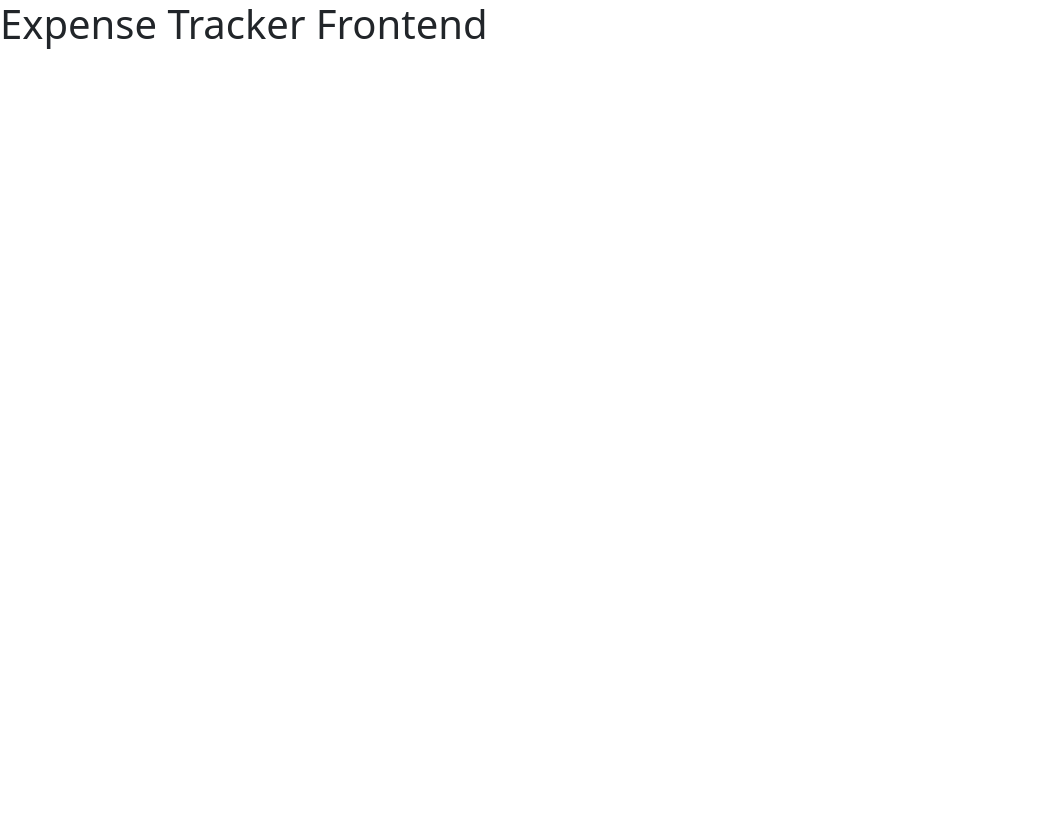
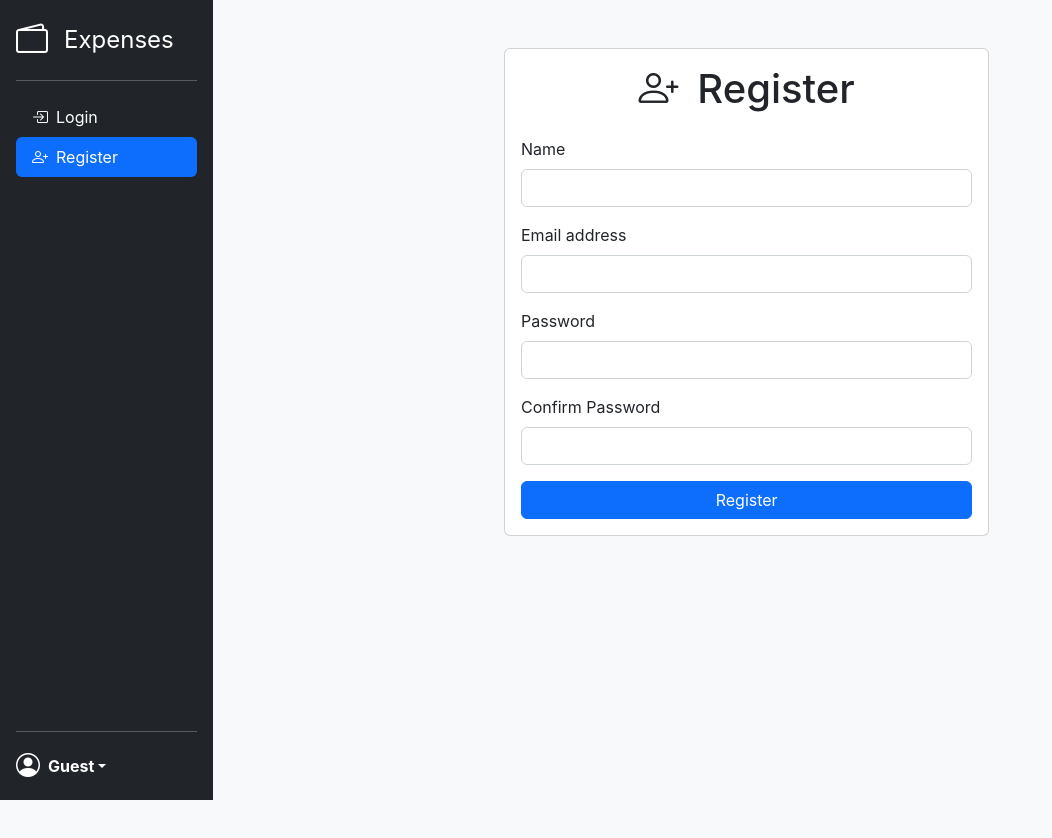
Before and after one commit to SRI-VARDHAN-ADIKI/ExpenseTracker, a React (Vite) app in the folder frontend/: page /register in a window 1280 px wide. Shown: the top 838 px of the page, without its empty margins (0-1052 px from the left). Before the commit the page ends 800 px from the top, so only its background shows below. Built offline with nearby package versions, Linux system fonts and the light colour scheme.

Commit message:
login and register working... hehehe.. by gods grace

```diff
--- a/frontend/index.html
+++ b/frontend/index.html
@@ -10,7 +10,7 @@
       href="https://cdn.jsdelivr.net/npm/bootstrap@5.2.3/dist/css/bootstrap.min.css"
       rel="stylesheet"
     />
-    <!-- Bootstrap Icons CSS -->
+    <!-- Bootstrap Icons -->
     <link
       rel="stylesheet"
       href="https://cdn.jsdelivr.net/npm/bootstrap-icons@1.10.3/font/bootstrap-icons.css"
--- a/frontend/src/App.jsx
+++ b/frontend/src/App.jsx
@@ -1,14 +1,20 @@
-import { useState } from 'react'
-import reactLogo from './assets/react.svg'
-import viteLogo from '/vite.svg'
-import './App.css'
+import React from 'react';
+import { Routes, Route } from 'react-router-dom';
+import Layout from './components/common/Layout';
+import Login from './components/Auth/Login';
+import Register from './components/Auth/Register';
+import DashboardPage from './components/Dashboard/DashboardPage';
 
 function App() {
   return (
-    <div>
-      <h1>Expense Tracker Frontend</h1>
-    </div>
-  )
+    <Routes>
+      <Route path="/" element={<Layout />}>
+        <Route index element={<DashboardPage />} />
+        <Route path="login" element={<Login />} />
+        <Route path="register" element={<Register />} />
+      </Route>
+    </Routes>
+  );
 }
 
-export default App
+export default App;
--- /dev/null
+++ b/frontend/src/components/Auth/AuthContext.jsx
@@ -0,0 +1,31 @@
+import React, { createContext, useState, useContext } from 'react';
+
+const AuthContext = createContext();
+
+export const AuthProvider = ({ children }) => {
+  const [user, setUser] = useState(null);
+
+
+  const login = (userData) => {
+    setUser(userData);
+  };
+
+  const logout = () => {
+    setUser(null);
+  };
+
+
+  const value = {
+    user,
+    isAuthenticated: !!user,
+    login,
+    logout,
+  };
+
+  return <AuthContext.Provider value={value}>{children}</AuthContext.Provider>;
+};
+
+
+export const useAuth = () => {
+  return useContext(AuthContext);
+};
--- a/frontend/src/components/Auth/Login.jsx
+++ b/frontend/src/components/Auth/Login.jsx
@@ -1,10 +1,82 @@
-import React from 'react';
+import React, { useState } from 'react';
+import { useNavigate } from 'react-router-dom';
+// The fix is here: we now import from './AuthContext' without the .js extension
+import { useAuth } from './AuthContext';
+import authApi from './authApi';
 
 const Login = () => {
+  const [formData, setFormData] = useState({
+    email: '',
+    password: '',
+  });
+
+  const { email, password } = formData;
+  const { login } = useAuth();
+  const navigate = useNavigate();
+
+  const onChange = (e) => {
+    setFormData((prevState) => ({
+      ...prevState,
+      [e.target.name]: e.target.value,
+    }));
+  };
+
+  const onSubmit = async (e) => {
+    e.preventDefault();
+    try {
+      const userData = await authApi.login({ email, password });
+      login(userData);
+      navigate('/');
+    } catch (error) {
+      console.error('Failed to log in:', error);
+      alert('Login failed. Please check your credentials.');
+    }
+  };
+
   return (
-    <div>
-      <h1>Login Page</h1>
-      <p>This is where the login form will go.</p>
+    <div className="container pt-5">
+      <div className="row justify-content-center">
+        <div className="col-md-6">
+          <div className="card">
+            <div className="card-body">
+              <h1 className="card-title text-center mb-4">
+                <i className="bi bi-box-arrow-in-right me-2"></i> Login
+              </h1>
+              <form onSubmit={onSubmit}>
+                <div className="mb-3">
+                  <label htmlFor="email" className="form-label">Email address</label>
+                  <input
+                    type="email"
+                    className="form-control"
+                    id="email"
+                    name="email"
+                    value={email}
+                    onChange={onChange}
+                    required
+                  />
+                </div>
+                <div className="mb-3">
+                  <label htmlFor="password" className="form-label">Password</label>
+                  <input
+                    type="password"
+                    className="form-control"
+                    id="password"
+                    name="password"
+                    value={password}
+                    onChange={onChange}
+                    required
+                  />
+                </div>
+                <div className="d-grid">
+                  <button type="submit" className="btn btn-primary">
+                    Login
+                  </button>
+                </div>
+              </form>
+            </div>
+          </div>
+        </div>
+      </div>
     </div>
   );
 };
--- a/frontend/src/components/Auth/Register.jsx
+++ b/frontend/src/components/Auth/Register.jsx
@@ -1,10 +1,115 @@
-import React from 'react';
+import React, { useState } from 'react';
+import { useNavigate } from 'react-router-dom';
+// The fix is here as well
+import { useAuth } from './AuthContext';
+import authApi from './authApi';
 
 const Register = () => {
+  const [formData, setFormData] = useState({
+    name: '',
+    email: '',
+    password: '',
+    password2: '',
+  });
+
+  const { name, email, password, password2 } = formData;
+  const { login } = useAuth();
+  const navigate = useNavigate();
+
+  const onChange = (e) => {
+    setFormData((prevState) => ({
+      ...prevState,
+      [e.target.name]: e.target.value,
+    }));
+  };
+
+  const onSubmit = async (e) => {
+    e.preventDefault();
+    if (password !== password2) {
+      alert('Passwords do not match');
+    } else {
+      try {
+        const userData = { name, email, password };
+        const registeredUser = await authApi.register(userData);
+        login(registeredUser);
+        navigate('/');
+      } catch (error) {
+        console.error('Failed to register:', error);
+        alert('Registration failed. Please try again.');
+      }
+    }
+  };
+
   return (
-    <div>
-      <h1>Register Page</h1>
-      <p>This is where the registration form will go.</p>
+    <div className="container pt-5">
+      <div className="row justify-content-center">
+        <div className="col-md-6">
+          <div className="card">
+            <div className="card-body">
+              <h1 className="card-title text-center mb-4">
+                <i className="bi bi-person-plus me-2"></i> Register
+              </h1>
+              <form onSubmit={onSubmit}>
+                <div className="mb-3">
+                  <label htmlFor="name" className="form-label">Name</label>
+                  <input
+                    type="text"
+                    className="form-control"
+                    id="name"
+                    name="name"
+                    value={name}
+                    onChange={onChange}
+                    required
+                  />
+                </div>
+                <div className="mb-3">
+                  <label htmlFor="email" className="form-label">Email address</label>
+                  <input
+                    type="email"
+                    className="form-control"
+                    id="email"
+                    name="email"
+                    value={email}
+                    onChange={onChange}
+                    required
+                  />
+                </div>
+                <div className="mb-3">
+                  <label htmlFor="password" className="form-label">Password</label>
+                  <input
+                    type="password"
+                    className="form-control"
+                    id="password"
+                    name="password"
+                    value={password}
+                    onChange={onChange}
+                    required
+                    minLength="6"
+                  />
+                </div>
+                <div className="mb-3">
+                  <label htmlFor="password2" className="form-label">Confirm Password</label>
+                  <input
+                    type="password"
+                    className="form-control"
+                    id="password2"
+                    name="password2"
+                    value={password2}
+                    onChange={onChange}
+                    required
+                    minLength="6"
+                  />
+                </div>
+                <div className="d-grid">
+                  <button type="submit" className="btn btn-primary">
+                    Register
+                  </button>
+                </div>
+              </form>
+            </div>
+          </div>
+        </div>
+      </div>
     </div>
   );
 };
--- /dev/null
+++ b/frontend/src/components/Auth/authApi.js
@@ -0,0 +1,29 @@
+import axios from 'axios';
+
+// The base URL of our backend API
+const API_URL = 'http://localhost:5000/api/auth/';
+
+// Register user function
+const register = async (userData) => {
+  // Make a POST request to the register endpoint
+  const response = await axios.post(API_URL + 'register', userData);
+
+  // Axios puts the response data inside the 'data' property
+  return response.data;
+};
+
+// Login user function
+const login = async (userData) => {
+  // Make a POST request to the login endpoint
+  const response = await axios.post(API_URL + 'login', userData);
+
+  return response.data;
+};
+
+// Create an object to export
+const authApi = {
+  register,
+  login,
+};
+
+export default authApi;
--- a/frontend/src/components/common/Layout.jsx
+++ b/frontend/src/components/common/Layout.jsx
@@ -6,14 +6,10 @@ const Layout = () => {
   return (
     <div className="container-fluid">
       <div className="row">
-        {/* Sidebar Column */}
         <div className="col-md-3 col-lg-2 p-0">
           <SideNav />
         </div>
-
-        {/* Main Content Column */}
         <main className="col-md-9 ms-sm-auto col-lg-10 px-md-4">
-          {/* Outlet will render the current page's component (e.g., Login, DashboardPage) */}
           <Outlet />
         </main>
       </div>
--- /dev/null
+++ b/frontend/src/index.css
@@ -0,0 +1,17 @@
+body {
+  font-family: 'Inter', sans-serif;
+  background-color: #f8f9fa;
+}
+
+#root, .container-fluid, .row {
+  min-height: 100vh;
+}
+
+.nav-pills .nav-link.active, .nav-pills .show > .nav-link {
+  color: #fff;
+  background-color: #0d6efd;
+}
+
+.p-0 {
+  padding: 0 !important;
+}
--- a/frontend/src/main.jsx
+++ b/frontend/src/main.jsx
@@ -1,10 +1,18 @@
-import { StrictMode } from 'react'
-import { createRoot } from 'react-dom/client'
+import React from 'react';
+import ReactDOM from 'react-dom/client';
+import { BrowserRouter } from 'react-router-dom';
+import App from './App';
+import './index.css';
 
-import App from './App.jsx'
+// Make sure this import path is correct and the file is named AuthContext.jsx
+import { AuthProvider } from './components/Auth/AuthContext.jsx';
 
-createRoot(document.getElementById('root')).render(
-  <StrictMode>
-    <App />
-  </StrictMode>,
-)
+ReactDOM.createRoot(document.getElementById('root')).render(
+  <React.StrictMode>
+    <BrowserRouter>
+      <AuthProvider>
+        <App />
+      </AuthProvider>
+    </BrowserRouter>
+  </React.StrictMode>
+);
```
Also changed, not shown: frontend/src/components/common/SideNav.jsx (+7 -6 lines).
